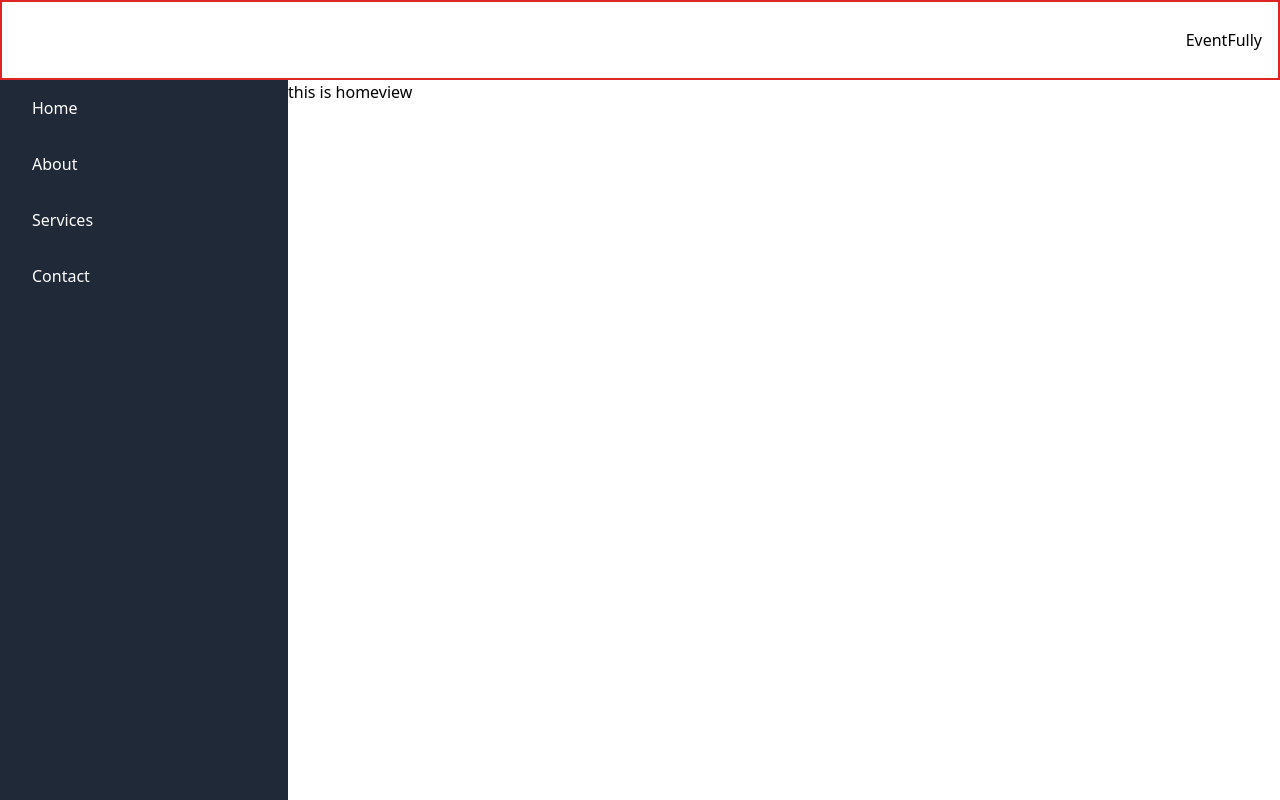
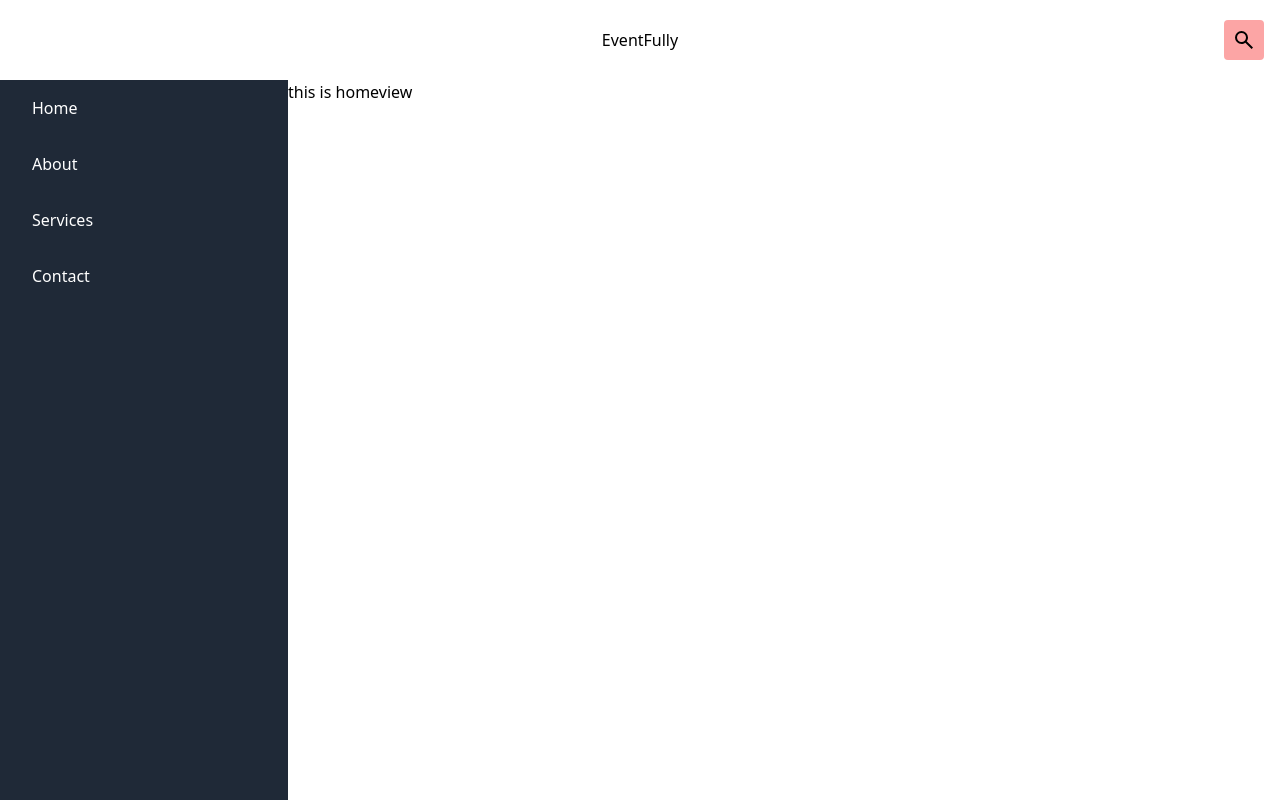
Before and after one commit to arnaskv/event-app, a Vue app: page / in a window 1280 px wide. Built offline with nearby package versions, Linux system fonts and the light colour scheme.

Commit message:
adjusted mainbar

```diff
--- a/src/components/NavigationButton.vue
+++ b/src/components/NavigationButton.vue
@@ -1,6 +1,6 @@
 <script setup lang="ts">
 defineProps<{
-  icon: string
+  icon?: string
   description: string
 }>()
 
@@ -8,11 +8,11 @@ const emit = defineEmits(['clicked'])
 </script>
 
 <template>
-  <div class="p-4">
+  <div>
     <button
       type="button"
       @click="emit('clicked')"
-      class="bg-red-300 text-white p-2 rounded aspect-square hover:bg-red-400"
+      class="bg-red-300 text-white p-2 rounded aspect-square min-w-min hover:bg-red-400"
     >
       <img :src="icon" :alt="description" />
     </button>
--- a/src/components/mainbar/MainBar.vue
+++ b/src/components/mainbar/MainBar.vue
@@ -3,17 +3,17 @@ import { storeToRefs } from 'pinia'
 import useSidebarStore from '@/stores/sidebar'
 import SideBarOpenButton from './components/SideBarOpenButton.vue'
 import SidebarCloseButton from './components/SidebarCloseButton.vue'
+import SearchButton from './components/SearchButton.vue'
 
 const { sidebarEnabled } = storeToRefs(useSidebarStore())
 </script>
 
 <template>
-  <div class="flex mainbar justify-between align-middle border-solid border-2 border-red-600 px-4">
+  <div class="flex mainbar justify-between items-center px-4">
     <SideBarOpenButton v-if="!sidebarEnabled" />
     <SidebarCloseButton v-else />
-    <div class="flex self-center">
-      <h1>EventFully</h1>
-    </div>
+    <h1>EventFully</h1>
+    <SearchButton />
   </div>
 </template>
 
--- /dev/null
+++ b/src/components/mainbar/components/SearchButton.vue
@@ -0,0 +1,8 @@
+<script setup lang="ts">
+import NavigationButton from '@/components/NavigationButton.vue'
+import searchIcon from '@/assets/icons/search.svg'
+</script>
+
+<template>
+  <NavigationButton :icon="searchIcon" description="Search" />
+</template>
--- a/src/components/mainbar/components/SidebarCloseButton.vue
+++ b/src/components/mainbar/components/SidebarCloseButton.vue
@@ -10,7 +10,7 @@ const { toggleSidebar } = useSidebarStore()
   <NavigationButton
     @clicked="toggleSidebar"
     :icon="closeIcon"
-    description="Close menu"
+    description="Close"
     class="md:invisible"
   />
 </template>
```
Also changed, not shown: src/assets/icons/search.svg (added).
